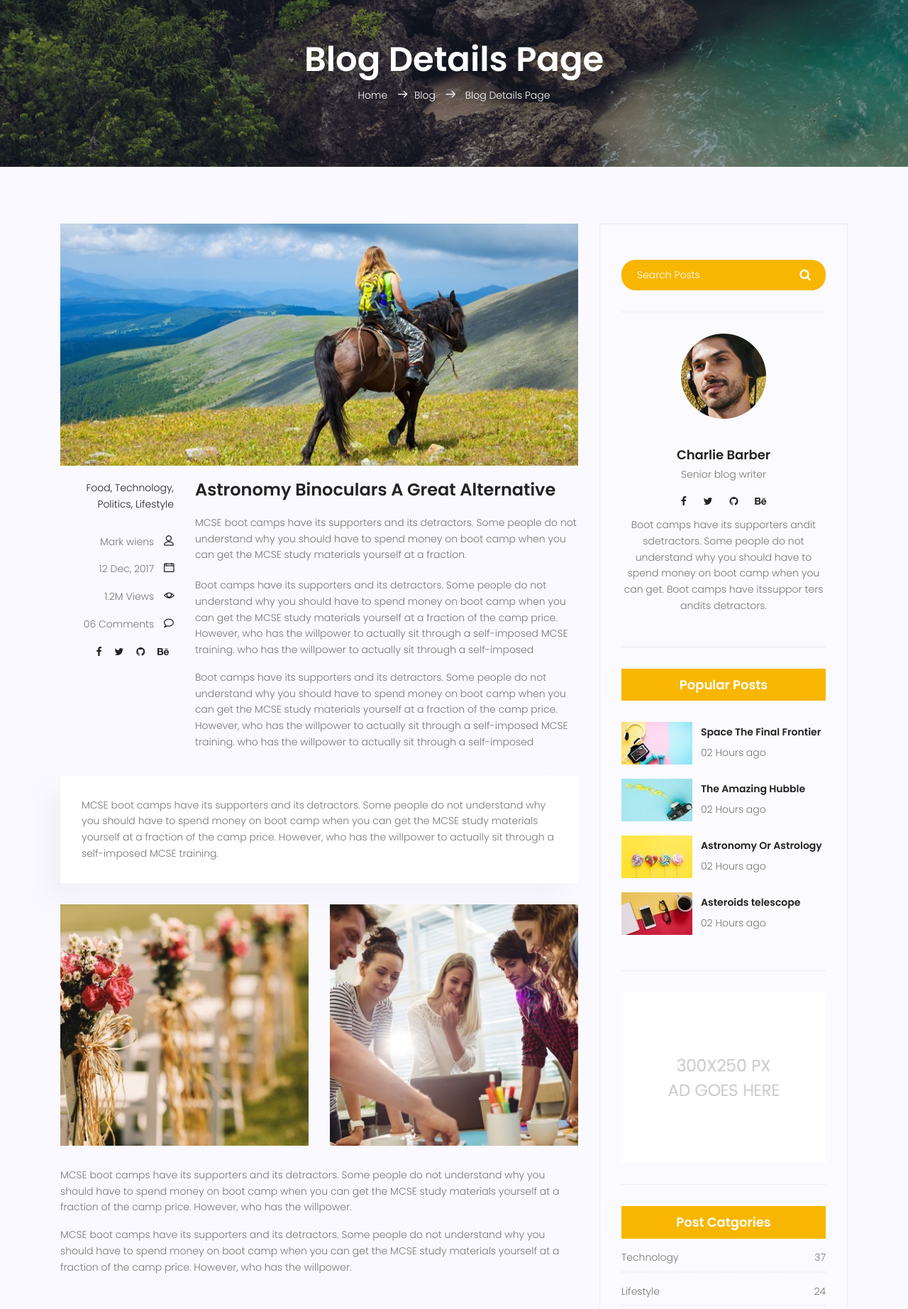
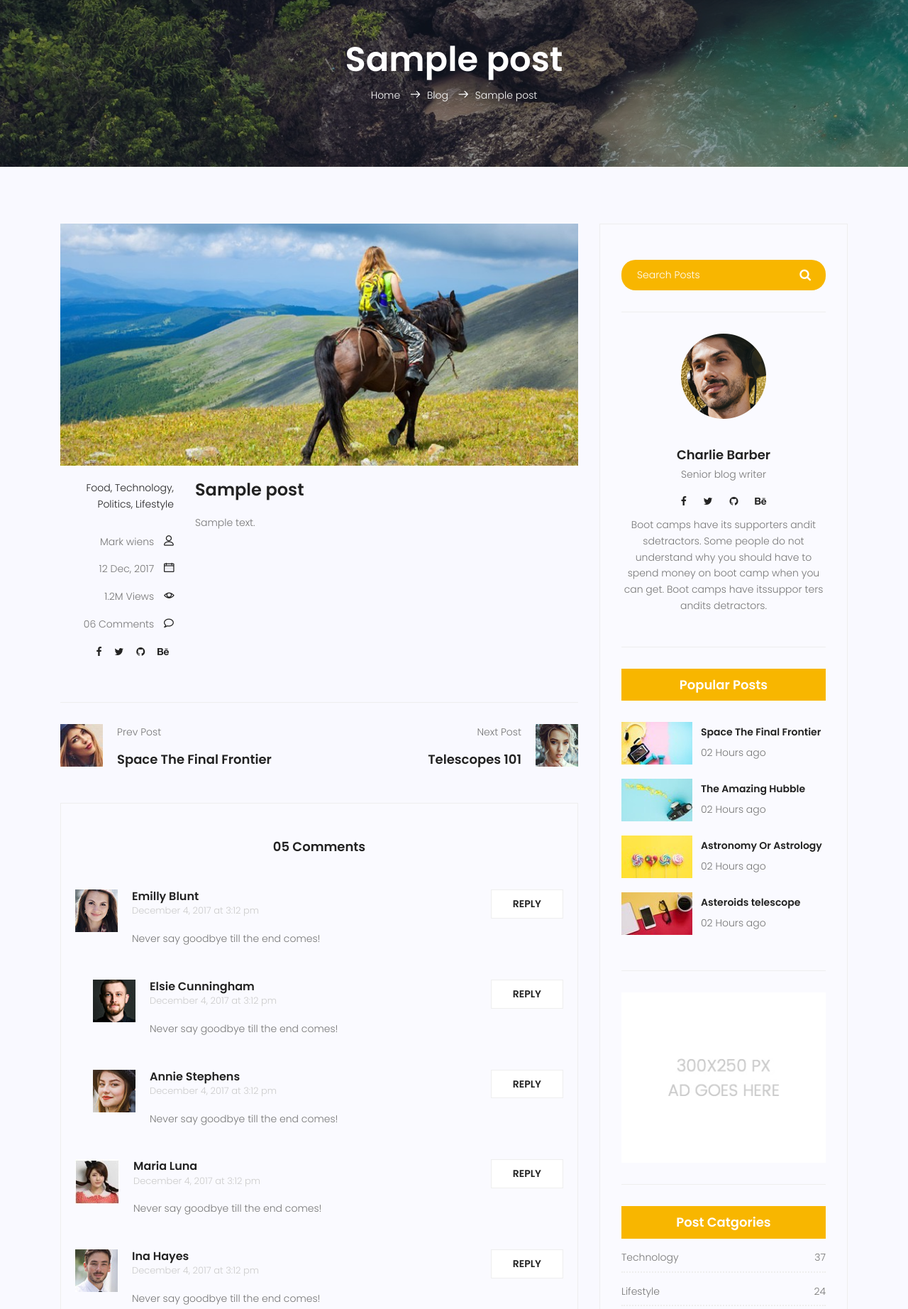
Before and after one commit to ahmsolt/mysite, a Django app: template templates/blog/blog-single.html in a window 1280 px wide. Shown: the part 105-1949 px from the top of the page at 71% size. Run offline with Django 5.2, Linux system fonts and the light colour scheme; the template is opened without the code that fills it: most values are stand-ins (such as "Sample title", 1, 10 or a date in 2020); some libraries are stand-ins or nearby versions.

Commit message:
end of 6

```diff
--- a/blog/models.py
+++ b/blog/models.py
@@ -8,7 +8,7 @@ class Category(models.Model):
         return self.name
 
 class Post(models.Model):
-    #image = models.ImageField(upload_to='blog/',default='blog/default.jpg')
+    image = models.ImageField(upload_to='blog/',default='blog/default.jpg')
     author = models.ForeignKey(User,on_delete=models.SET_NULL,null=True)
     title = models.CharField(max_length=500)
     content = models.TextField()
--- /dev/null
+++ b/requirements.txt
@@ -0,0 +1,5 @@
+django>3.2,<3.3
+asgiref
+pytz
+sqlparse
+pillow
--- a/templates/blog/blog-single.html
+++ b/templates/blog/blog-single.html
@@ -9,11 +9,11 @@
 		<div class="row d-flex align-items-center justify-content-center">
 			<div class="about-content col-lg-12">
 				<h1 class="text-white">
-					Blog Details Page
+					{{post.title}}
 				</h1>
-				<p class="text-white link-nav"><a href="index.html">Home </a> <span
-						class="lnr lnr-arrow-right"></span><a href="blog-home.html">Blog </a> <span
-						class="lnr lnr-arrow-right"></span> <a href="blog-single.html"> Blog Details Page</a></p>
+				<p class="text-white link-nav"><a href="{% url 'blog:index' %}">Home </a> <span
+						class="lnr lnr-arrow-right"></span><a href="{% url 'blog:index' %}">Blog </a> <span
+						class="lnr lnr-arrow-right"></span>{{post.title}}</p>
 			</div>
 		</div>
 	</div>
@@ -28,7 +28,7 @@
 				<div class="single-post row">
 					<div class="col-lg-12">
 						<div class="feature-img">
-							<img class="img-fluid" src="img/blog/feature-img1.jpg" alt="">
+							<img class="img-fluid" src="{% static 'img/blog/feature-img1.jpg' %}" alt="">
 						</div>
 					</div>
 					<div class="col-lg-3  col-md-3 meta-details">
@@ -56,62 +56,20 @@
 						</div>
 					</div>
 					<div class="col-lg-9 col-md-9">
-						<h3 class="mt-20 mb-20">Astronomy Binoculars A Great Alternative</h3>
+						<h3 class="mt-20 mb-20">{{post.title}}</h3>
 						<p class="excert">
-							MCSE boot camps have its supporters and its detractors. Some people do not understand why
-							you should have to spend money on boot camp when you can get the MCSE study materials
-							yourself at a fraction.
+							{{post.content}}
 						</p>
-						<p>
-							Boot camps have its supporters and its detractors. Some people do not understand why you
-							should have to spend money on boot camp when you can get the MCSE study materials yourself
-							at a fraction of the camp price. However, who has the willpower to actually sit through a
-							self-imposed MCSE training. who has the willpower to actually sit through a self-imposed
-						</p>
-						<p>
-							Boot camps have its supporters and its detractors. Some people do not understand why you
-							should have to spend money on boot camp when you can get the MCSE study materials yourself
-							at a fraction of the camp price. However, who has the willpower to actually sit through a
-							self-imposed MCSE training. who has the willpower to actually sit through a self-imposed
-						</p>
+
 					</div>
-					<div class="col-lg-12">
-						<div class="quotes">
-							MCSE boot camps have its supporters and its detractors. Some people do not understand why
-							you should have to spend money on boot camp when you can get the MCSE study materials
-							yourself at a fraction of the camp price. However, who has the willpower to actually sit
-							through a self-imposed MCSE training.
-						</div>
-						<div class="row mt-30 mb-30">
-							<div class="col-6">
-								<img class="img-fluid" src="img/blog/post-img1.jpg" alt="">
-							</div>
-							<div class="col-6">
-								<img class="img-fluid" src="img/blog/post-img2.jpg" alt="">
-							</div>
-							<div class="col-lg-12 mt-30">
-								<p>
-									MCSE boot camps have its supporters and its detractors. Some people do not
-									understand why you should have to spend money on boot camp when you can get the MCSE
-									study materials yourself at a fraction of the camp price. However, who has the
-									willpower.
-								</p>
-								<p>
-									MCSE boot camps have its supporters and its detractors. Some people do not
-									understand why you should have to spend money on boot camp when you can get the MCSE
-									study materials yourself at a fraction of the camp price. However, who has the
-									willpower.
-								</p>
-							</div>
-						</div>
-					</div>
+
 				</div>
 				<div class="navigation-area">
 					<div class="row">
 						<div
 							class="col-lg-6 col-md-6 col-12 nav-left flex-row d-flex justify-content-start align-items-center">
 							<div class="thumb">
-								<a href="#"><img class="img-fluid" src="img/blog/prev.jpg" alt=""></a>
+								<a href="#"><img class="img-fluid" src="{% static 'img/blog/prev.jpg' %}" alt=""></a>
 							</div>
 							<div class="arrow">
 								<a href="#"><span class="lnr text-white lnr-arrow-left"></span></a>
@@ -135,7 +93,7 @@
 								<a href="#"><span class="lnr text-white lnr-arrow-right"></span></a>
 							</div>
 							<div class="thumb">
-								<a href="#"><img class="img-fluid" src="img/blog/next.jpg" alt=""></a>
+								<a href="#"><img class="img-fluid" src="{% static 'img/blog/next.jpg' %}" alt=""></a>
 							</div>
 						</div>
 					</div>
@@ -146,7 +104,7 @@
 						<div class="single-comment justify-content-between d-flex">
 							<div class="user justify-content-between d-flex">
 								<div class="thumb">
-									<img src="img/blog/c1.jpg" alt="">
+									<img src="{% static 'img/blog/c1.jpg' %}" alt="">
 								</div>
 								<div class="desc">
 									<h5><a href="#">Emilly Blunt</a></h5>
@@ -165,7 +123,7 @@
 						<div class="single-comment justify-content-between d-flex">
 							<div class="user justify-content-between d-flex">
 								<div class="thumb">
-									<img src="img/blog/c2.jpg" alt="">
+									<img src="{% static 'img/blog/c2.jpg' %}" alt="">
 								</div>
 								<div class="desc">
 									<h5><a href="#">Elsie Cunningham</a></h5>
@@ -184,7 +142,7 @@
 						<div class="single-comment justify-content-between d-flex">
 							<div class="user justify-content-between d-flex">
 								<div class="thumb">
-									<img src="img/blog/c3.jpg" alt="">
+									<img src="{% static 'img/blog/c3.jpg' %}" alt="">
 								</div>
 								<div class="desc">
 									<h5><a href="#">Annie Stephens</a></h5>
@@ -203,7 +161,7 @@
 						<div class="single-comment justify-content-between d-flex">
 							<div class="user justify-content-between d-flex">
 								<div class="thumb">
-									<img src="img/blog/c4.jpg" alt="">
+									<img src="{% static 'img/blog/c4.jpg' %}" alt="">
 								</div>
 								<div class="desc">
 									<h5><a href="#">Maria Luna</a></h5>
@@ -222,7 +180,7 @@
 						<div class="single-comment justify-content-between d-flex">
 							<div class="user justify-content-between d-flex">
 								<div class="thumb">
-									<img src="img/blog/c5.jpg" alt="">
+									<img src="{% static 'img/blog/c5.jpg' %}" alt="">
 								</div>
 								<div class="desc">
 									<h5><a href="#">Ina Hayes</a></h5>
@@ -274,7 +232,7 @@
 						</form>
 					</div>
 					<div class="single-sidebar-widget user-info-widget">
-						<img src="img/blog/user-info.png" alt="">
+						<img src="{% static 'img/blog/user-info.png' %}" alt="">
 						<a href="#">
 							<h4>Charlie Barber</h4>
 						</a>
@@ -298,7 +256,7 @@
 						<div class="popular-post-list">
 							<div class="single-post-list d-flex flex-row align-items-center">
 								<div class="thumb">
-									<img class="img-fluid" src="img/blog/pp1.jpg" alt="">
+									<img class="img-fluid" src="{% static 'img/blog/pp1.jpg' %}" alt="">
 								</div>
 								<div class="details">
 									<a href="blog-single.html">
@@ -309,7 +267,7 @@
 							</div>
 							<div class="single-post-list d-flex flex-row align-items-center">
 								<div class="thumb">
-									<img class="img-fluid" src="img/blog/pp2.jpg" alt="">
+									<img class="img-fluid" src="{% static 'img/blog/pp2.jpg' %}" alt="">
 								</div>
 								<div class="details">
 									<a href="blog-single.html">
@@ -320,7 +278,7 @@
 							</div>
 							<div class="single-post-list d-flex flex-row align-items-center">
 								<div class="thumb">
-									<img class="img-fluid" src="img/blog/pp3.jpg" alt="">
+									<img class="img-fluid" src="{% static 'img/blog/pp3.jpg' %}" alt="">
 								</div>
 								<div class="details">
 									<a href="blog-single.html">
@@ -331,7 +289,7 @@
 							</div>
 							<div class="single-post-list d-flex flex-row align-items-center">
 								<div class="thumb">
-									<img class="img-fluid" src="img/blog/pp4.jpg" alt="">
+									<img class="img-fluid" src="{% static 'img/blog/pp4.jpg' %}" alt="">
 								</div>
 								<div class="details">
 									<a href="blog-single.html">
@@ -343,7 +301,7 @@
 						</div>
 					</div>
 					<div class="single-sidebar-widget ads-widget">
-						<a href="#"><img class="img-fluid" src="img/blog/ads-banner.jpg" alt=""></a>
+						<a href="#"><img class="img-fluid" src="{% static 'img/blog/ads-banner.jpg' %}" alt=""></a>
 					</div>
 					<div class="single-sidebar-widget post-category-widget">
 						<h4 class="category-title">Post Catgories</h4>
```
Also changed, not shown: blog/views.py (+8 -5 lines), templates/blog/blog-home.html (+11 -11 lines), blog/WhatsApp_Image_2022-03-05_at_16.57.51.jpeg (added), blog/migrations/0002_post_image.py (added), db.sqlite3.
